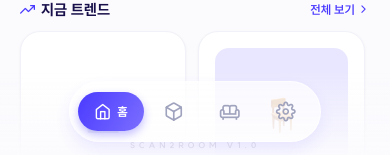
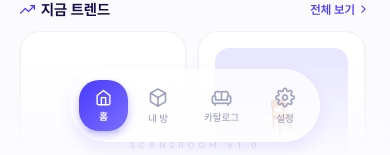
Before and after one commit to Room2scan/room2scan_app, a React Native app: screen /rooms in a window 390 px wide. Shown: the part 686-841 px from the top of the page. Built offline with nearby package versions, Linux system fonts and the light colour scheme.

Commit message:
BottomNav: show label below icon for all tabs

```diff
--- a/src/components/Shared.tsx
+++ b/src/components/Shared.tsx
@@ -122,6 +122,7 @@ export const BottomNav = ({
                     ) : (
                       <MaterialCommunityIcons name={tab.mciIcon as any} size={iconSize} color={iconColor} />
                     )}
+                    <Text style={styles.navInactiveLabel}>{tab.label}</Text>
                   </View>
                 )}
               </TouchableOpacity>
@@ -208,12 +209,12 @@ const styles = StyleSheet.create({
     justifyContent: 'center',
   },
   navActivePill: {
-    flexDirection: 'row',
+    flexDirection: 'column',
     alignItems: 'center',
-    gap: 6,
+    gap: 3,
     paddingHorizontal: 16,
-    paddingVertical: 10,
-    borderRadius: 999,
+    paddingVertical: 8,
+    borderRadius: 20,
     shadowColor: '#4A3AFF',
     shadowOffset: { width: 0, height: 4 },
     shadowOpacity: 0.32,
@@ -223,13 +224,20 @@ const styles = StyleSheet.create({
   navActiveLabel: {
     color: '#fff',
     fontWeight: '700',
-    fontSize: 12,
+    fontSize: 10,
   },
   navInactiveItem: {
+    flexDirection: 'column',
     alignItems: 'center',
     justifyContent: 'center',
+    gap: 3,
     paddingHorizontal: 16,
-    paddingVertical: 10,
+    paddingVertical: 8,
     minWidth: 52,
   },
+  navInactiveLabel: {
+    color: '#A0A3BD',
+    fontWeight: '500',
+    fontSize: 10,
+  },
 });
```
